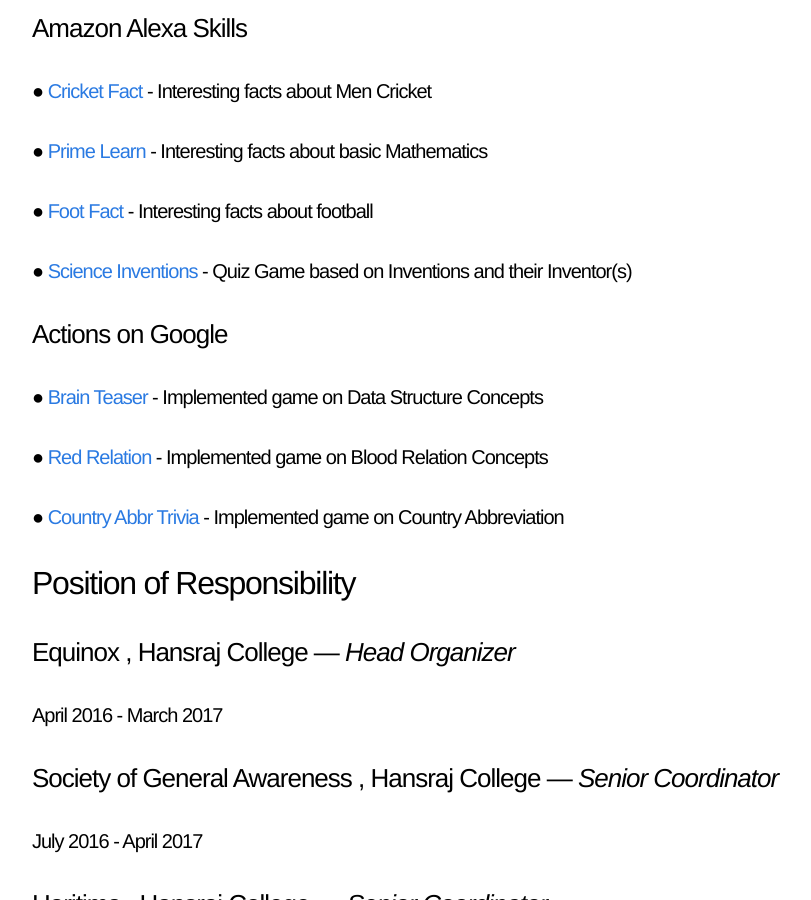
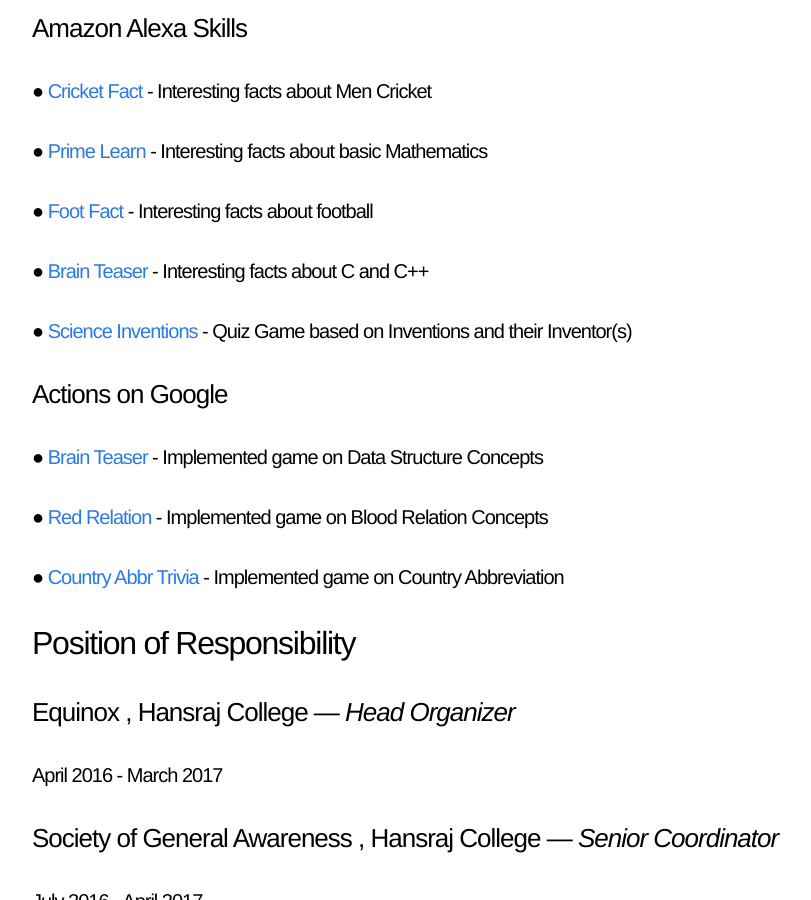
Before and after one commit to shoaibrayeen/shoaibrayeen.github.io, a Jekyll site: the page built from doc/resume.md, in a window 1280 px wide and 900 px high, scrolled down 1155 px. Shown: the whole window, without its empty margins (208-1019 px from the left). Built offline with Jekyll 4.4.1, drawn with Linux system fonts in a browser that asks for light colours.

Commit message:
updated resume

```diff
--- a/doc/resume.md
+++ b/doc/resume.md
@@ -27,6 +27,7 @@ permalink: /doc/resume/
 #### ● [Cricket Fact](https://www.amazon.com/gp/product/B07BQ3WKGD) - Interesting facts about Men Cricket
 #### ● [Prime Learn](https://www.amazon.com/gp/product/B07C7MFDH6) - Interesting facts about basic Mathematics
 #### ● [Foot Fact](https://www.amazon.com/gp/product/B07CTBS699) - Interesting facts about football
+#### ● [Brain Teaser](https://www.amazon.com/gp/product/B07DGS3LJV) - Interesting facts about C and C++
 #### ● [Science Inventions ](https://www.amazon.com/gp/product/B07FFRVGYK) - Quiz Game based on Inventions and their Inventor(s)
 ### Actions on Google
 #### ● [Brain Teaser](https://assistant.google.com/services/a/uid/000000f87db14c78) - Implemented game on Data Structure Concepts
```
